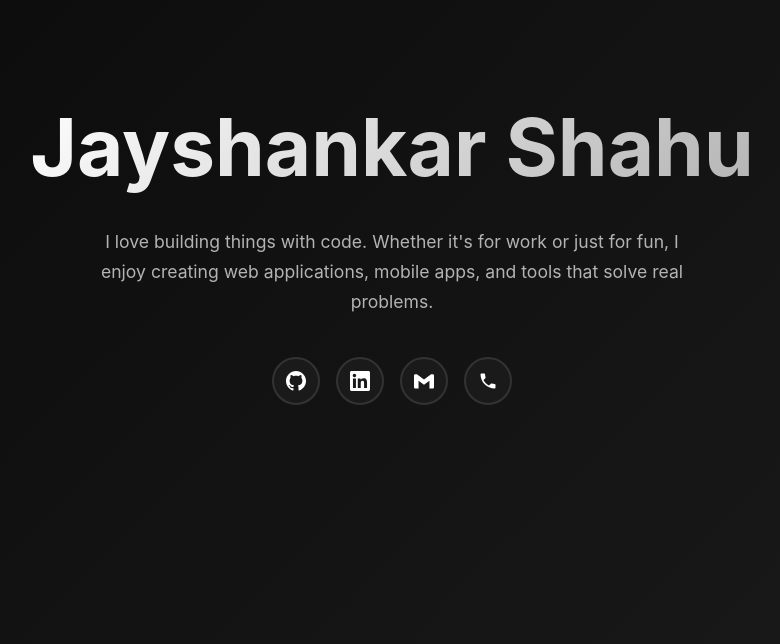
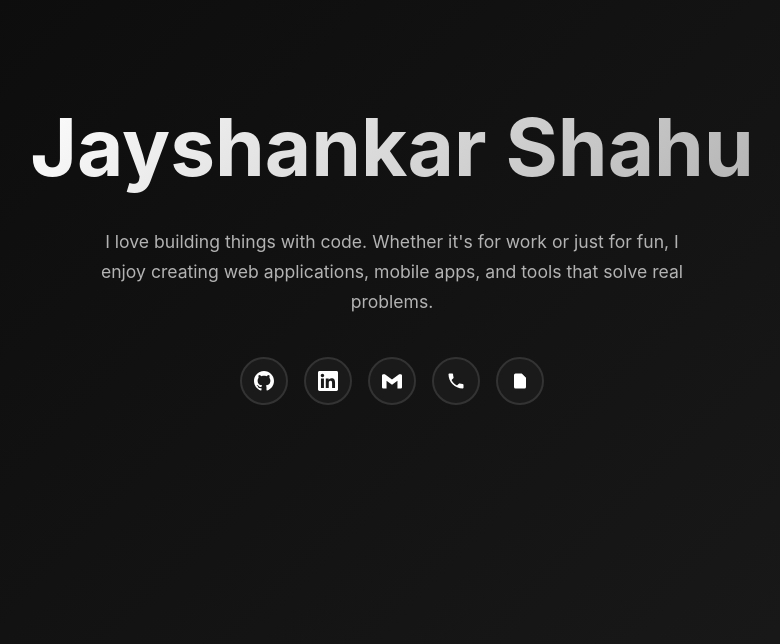
Before and after one commit to jayshankarshahu/jayshankarshahu.github.io, a plain HTML site: page index.html in a window 1280 px wide. Shown: the part 156-800 px from the top of the page, without its empty margins (248-1028 px from the left). Drawn offline with Linux system fonts and the light colour scheme; no server answers.

Commit message:
Added Resume Download link

```diff
--- a/index.html
+++ b/index.html
@@ -706,7 +706,6 @@
             -webkit-font-smoothing: antialiased;
             -moz-osx-font-smoothing: grayscale;
         }
-
     </style>
 </head>
 
@@ -746,6 +745,14 @@
                         <svg width="20" height="20" fill="currentColor" viewBox="0 0 24 24">
                             <path
                                 d="M6.62 10.79c1.44 2.83 3.76 5.14 6.59 6.59l2.2-2.2c.27-.27.67-.36 1.02-.24 1.12.37 2.33.57 3.57.57.55 0 1 .45 1 1V20c0 .55-.45 1-1 1-9.39 0-17-7.61-17-17 0-.55.45-1 1-1h3.5c.55 0 1 .45 1 1 0 1.25.2 2.45.57 3.57.11.35.03.74-.25 1.02l-2.2 2.2z" />
+                        </svg>
+                    </a>
+                    <a href="https://drive.google.com/file/d/18J3LH9BU-tUC8h9b_r7V4PdIalYgoQBm/view" class="contact-icon"
+                        data-tooltip="Resume" target="_blank">
+                        <svg width="18" height="18" fill="currentColor" viewBox="0 0 24 24">
+                            <path d="M14 2H6a2 2 0 0 0-2 2v16a2 2 0 0 0 2 2h12a2 2 0 0 0 2-2V8z" />
+                            <polyline points="14,2 14,8 20,8" />
+                            <path d="m12 18-4-4h3V9h2v5h3l-4 4z" />
                         </svg>
                     </a>
                 </div>
```
